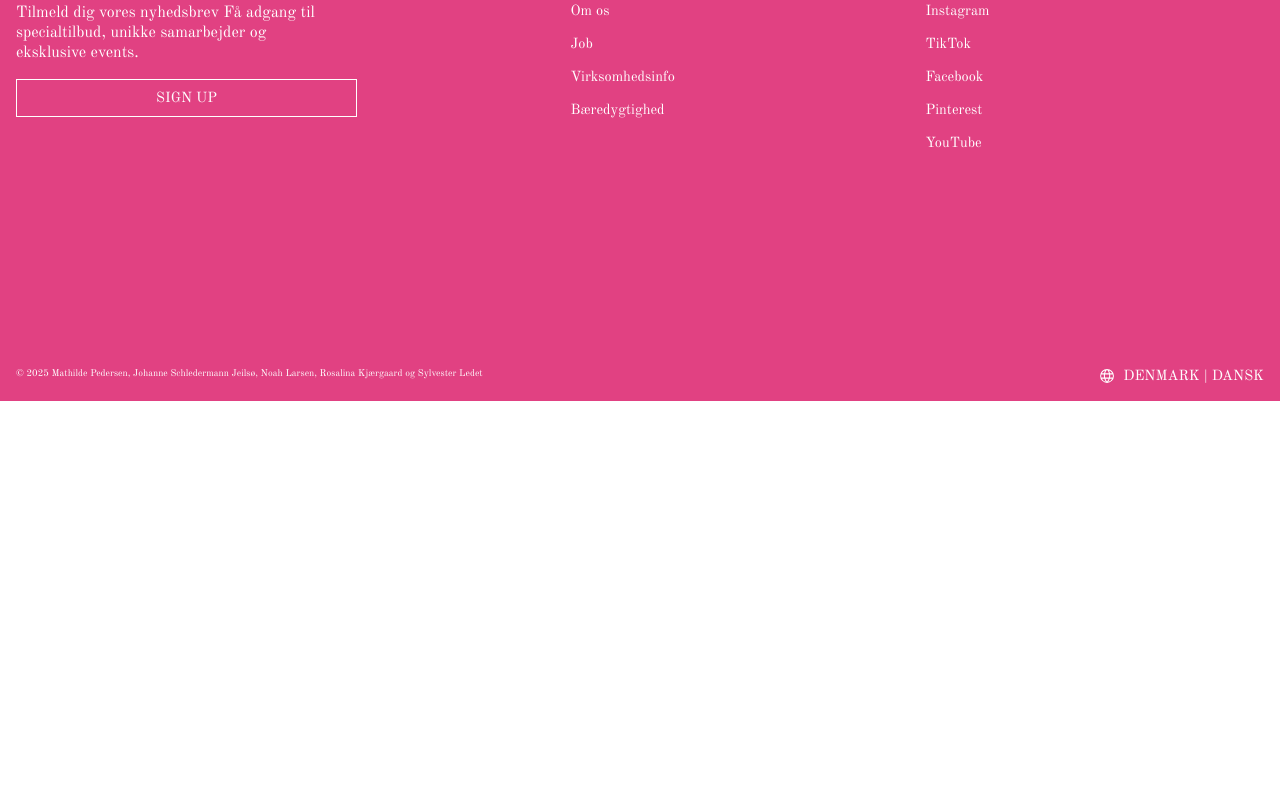
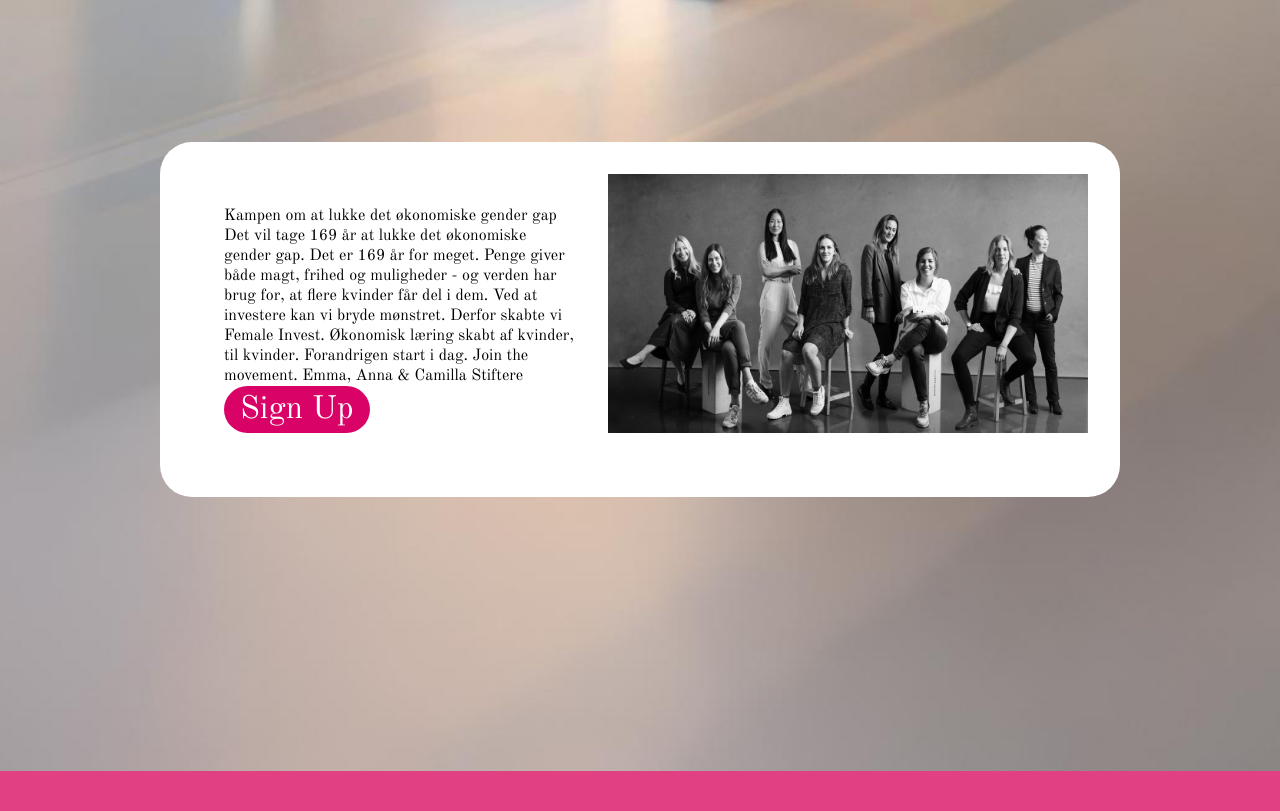
Before and after one commit to sylvesterel/portefoeljeaflevering-6, a website: page public/index.html in a window 1280 px wide. Shown: the part 1069-1880 px from the top of the page. Before the commit the page ends 1470 px from the top, so only its background shows below. Drawn offline with nearby package versions, Linux system fonts and the light colour scheme.

Commit message:
Homepage Update

```diff
--- a/public/index.html
+++ b/public/index.html
@@ -49,7 +49,32 @@
     <div class="button-getStarted-frontpage">
         <button>Get Started</button>
     </div>
+
+    <div class="Short-Mission-div">
+        <div class="Short-Mission-box">
+            <div class="Short-Mission-description">
+            <p class="Short-Mission-titel" >Kampen om at lukke det økonomiske gender gap</p>
+            <p class="Short-Mission-text" >
+                Det vil tage 169 år at lukke det økonomiske gender gap. Det er 169 år for meget.
+
+                Penge giver både magt, frihed og muligheder - og verden har brug for, at flere kvinder får del i dem.
+
+                Ved at investere kan vi bryde mønstret. Derfor skabte vi Female Invest. Økonomisk læring skabt af kvinder, til kvinder.
+
+                Forandrigen start i dag. Join the movement.
+                Emma, Anna & Camilla
+                Stiftere</p>
+                <div class="Short-Mission-button">
+                    <button>Sign Up</button>
+                </div>
+            </div>
+            <img src="imgs/PowerWomen.jpg" alt="powerWomen-picture">
+
+        </div>
+    </div>
 </section>
+
+
 
 <footer>
     <div class="footer-top">
--- a/public/style.css
+++ b/public/style.css
@@ -50,7 +50,7 @@
 .button-getStarted button {
     background-color: white;
     border: none;
-    padding: 0.3rem 1rem;
+    padding: 0.2rem 1rem;
     border-radius: 10rem;
     font-size: 1rem;
     cursor: pointer;
@@ -69,31 +69,74 @@
     justify-content: center;
     align-items: center;
     flex-direction: column;
-    height: 63rem;
-    background-image: url("imgs/HomePage-picture.jpg");
+    height: 95rem;
+    background-image: url("imgs/Frontpage1.jpg");
     background-size: cover;
     background-position: center;
+    padding-top: 20rem;
+}
+
+.frontpage img{
+   padding-bottom: 2rem;
 }
 
 .button-getStarted-frontpage button {
     background-color: white;
     color: #D90368;
     border: none;
-    padding: 1rem 2rem;
+    padding: 0.5rem 1.7rem;
     border-radius: 10rem;
     font-size: 1.5rem;
     cursor: pointer;
-
 }
 
 .button-getStarted-frontpage button:hover {
     background-color: lightgray;
 }
 
-
 .femtech-big-logo img {
     width: 25rem;
     height: auto;
+}
+
+.Short-Mission-div{
+    display: flex;
+    padding-top: 25rem;
+}
+
+.Short-Mission-box{
+    display: flex;
+    justify-content: space-between;
+    background-color: white;
+    padding: 2rem;
+    margin: 10rem;
+    border-radius: 2rem;
+}
+
+.Short-Mission-description{
+    display: flex;
+    justify-content: space-evenly;
+    flex-direction: column;
+    padding: 2rem;
+}
+
+.Short-Mission-box img{
+    width: 30rem;
+    height: auto;
+}
+
+.Short-Mission-button button{
+    display: flex;
+    justify-content: space-evenly;
+    cursor: pointer;
+    color: white;
+    background-color: #D90368;
+    padding: 0.2rem 1rem;
+    justify-content: space-evenly;
+    border: none;
+    border-radius: 5rem;
+    font-size: 2rem;
+
 }
 
 /* ---------------- ROLLEMODELLER OVERSIGT ---------------- */
```
Also changed, not shown: public/imgs/Frontpage.jpg (added), public/imgs/Frontpage1.jpg (added), public/imgs/PowerWomen.jpg (added).
